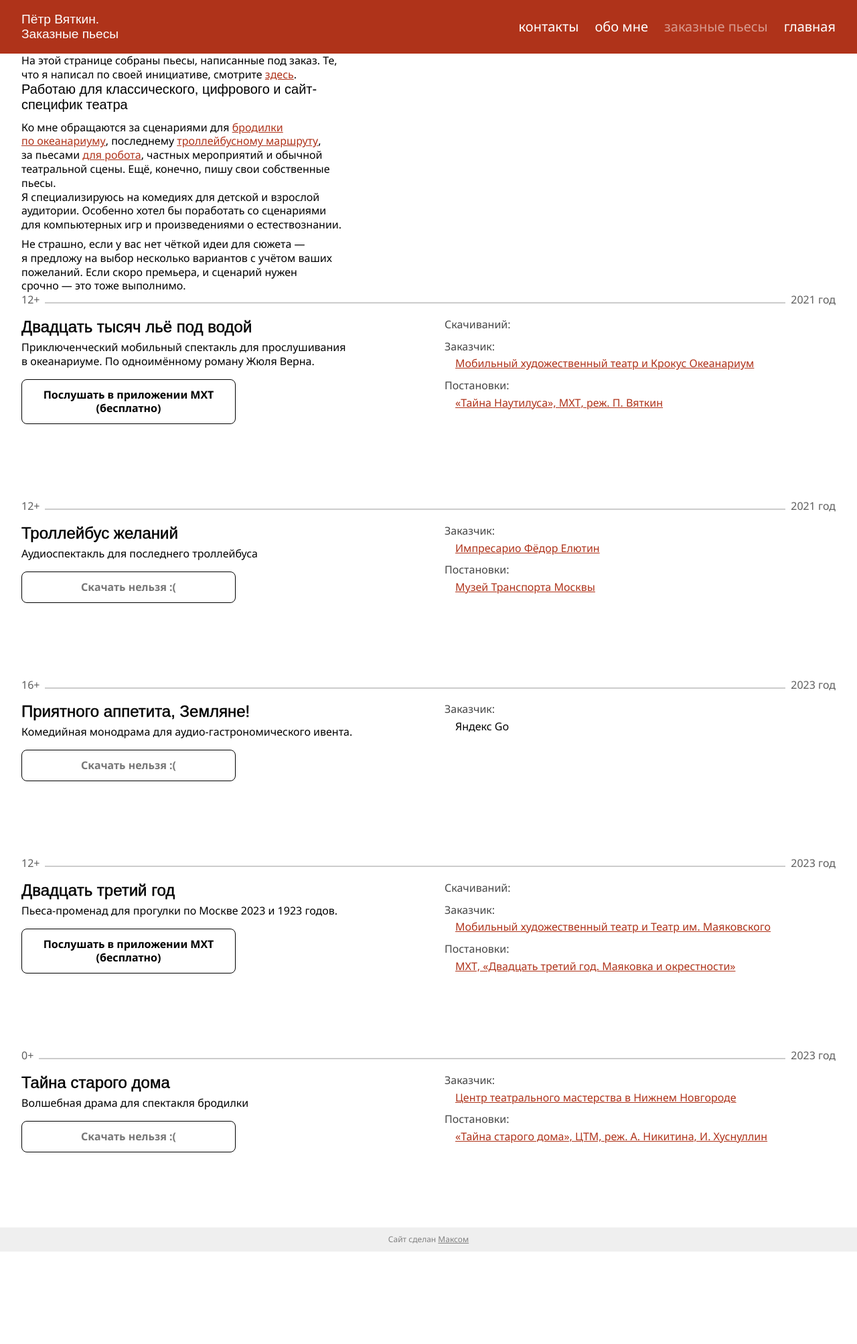
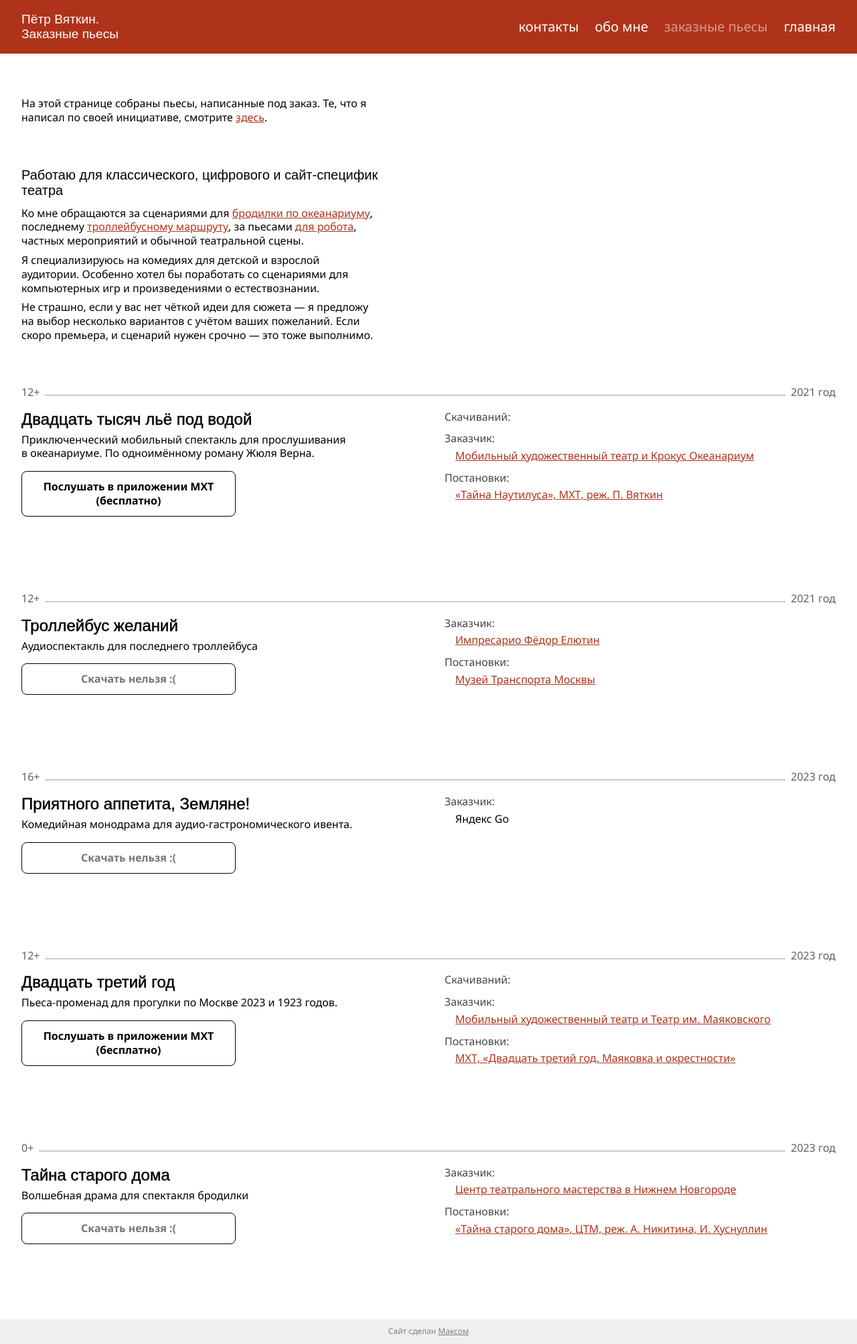
Before and after one commit to 1640max/vyatkin, a Jekyll site: the page built from contracted.html, in a window 1280 px wide. Shown: the whole page at 67% size. Built offline with Jekyll 4.4.1, drawn with Linux system fonts in a browser that asks for light colours; some web fonts are replaced; before the commit the page ends 1868 px from its top, so only the background shows below that.

Commit message:
Куча изменений
Касающихся свежих правок от заказчика. Блок index-content переименован в text

```diff
--- a/_sass/_index-content.scss
+++ b/_sass/_text.scss
@@ -1,40 +1,41 @@
-.index-content {
-	display: grid;
-  grid-auto-flow: row;
-  gap: 5rem;
+.text {
+
 }
 
-.index-content__self {
+.text__mt {
   margin-top: 4rem;
 }
 
-.index-content__text {
-	display: grid;
-  grid-auto-flow: row;
-  gap: 0.5rem;
-  max-width: 30rem;
+.text__text-block {
+	margin: 0 0 4rem;
 }
 
-.index-content__heading {
+.text__heading {
 	font: 1.25rem/115% $heading-family;
-  margin: 0 0 .25rem 0;
+  margin: 0 0 .75rem 0;
+  max-width: 28em;
 }
 
-.index-content__paragraph {
+.text__paragraph {
   font-style: normal;
-	margin: 0;
+	margin: 0 0 .5rem;
+  max-width: 33em;
 }
 
-.index-content__piece-section {
+.text__sort {
+  margin: 0 0 2rem;
+}
+
+/* .text__piece-section {
   display: grid;
   gap: 1.5rem;
 }
 
-.index-content__pieces-link {
+.text__pieces-link {
 
 }
 
-.index-content__piece-cards {
+.text__piece-cards {
 	display: grid;
   grid-auto-flow: column;
   grid-template-columns: unquote("min(75vw, 25rem)");
@@ -44,7 +45,7 @@
   justify-content: start; // Иногда отзывы отображаются уже прокрученные
 }
 
-.index-content__piece-card {
+.text__piece-card {
   grid-template-areas:
       "header"
       "heading"
@@ -54,4 +55,4 @@
       "button";
   grid-auto-columns: auto;
   grid-template-rows: auto;
-}
+} */
--- a/contracted.html
+++ b/contracted.html
@@ -3,29 +3,29 @@ layout: page
 title: Заказные пьесы
 ---
 
-<main class="index-content__text body__margin">
-  <p class="index-content__paragraph">
+<main class="text text__mt body__margin">
+  <div class="text__text-block">
+    <p class="text__paragraph">
       На этой странице собраны пьесы, написанные под заказ. Те, что я написал по своей инициативе, смотрите <a class="link" href="/#pieces">здесь</a>.
     </p>
-</main>
-<section class="index-content__text body__margin">
-  <h2 class="index-content__heading">
+  </div>
+
+  <section class="text__text-block">
+    <h2 class="text__heading">
       Работаю для классического, цифрового и сайт-специфик театра
     </h2>
-  <p class="index-content__paragraph">
-    Ко мне обращаются за сценариями для <a class="link" href="/pieces.html#piece-9">бродилки по океанариуму</a>, последнему <a class="link" href="https://mtmuseum.com/page24297285.html" target="_blank">троллейбусному маршруту</a>, за пьесами <a class="link" href="/pieces.html#piece-11">для робота</a>, частных мероприятий и обычной театральной сцены. Ещё, конечно, пишу свои собственные пьесы.
+    <p class="text__paragraph">
+      Ко мне обращаются за сценариями для <a class="link" href="/contracted.html#piece-9">бродилки по океанариуму</a>, последнему <a class="link" href="https://mtmuseum.com/page24297285.html" target="_blank">троллейбусному маршруту</a>, за пьесами <a class="link" href="/#piece-11">для робота</a>, частных мероприятий и обычной театральной сцены.
     </p>
-</section>
-<section class="index-content__text body__margin">
-  <p class="index-content__paragraph">
+    <p class="text__paragraph">
       Я специализируюсь на комедиях для детской и взрослой аудитории. Особенно хотел бы поработать со сценариями для компьютерных игр и произведениями о естествознании.
     </p>
-  <p class="index-content__paragraph">
+    <p class="text__paragraph">
       Не страшно, если у вас нет чёткой идеи для сюжета — я предложу на выбор несколько вариантов с учётом ваших пожеланий. Если скоро премьера, и сценарий нужен срочно — это тоже выполнимо.
     </p>
   </section>
 
-<div class="piece-cards body__margin">
+  <div class="piece-cards">
     <!-- Заказные минус «Сунгирские охотники» -->
     {%- for piece in site.data.pieces %}
       {%- if piece.client and piece.order != 15 %}
@@ -33,3 +33,4 @@ title: Заказные пьесы
       {% endif %}
     {% endfor %}
   </div>
+</main>
--- a/pieces.html
+++ b/pieces.html
@@ -2,7 +2,7 @@
 <html lang="ru-RU">
 <head>
   <meta charset="UTF-8">
-  <meta http-equiv="refresh" content="0; url=http://vyatkin.su/">
+  <meta http-equiv="refresh" content="0; url=/">
   <link rel="canonical" href="https://vyatkin.su">
   <title>Пьесы | Пётр Вяткин</title>
 </head>
--- a/style.scss
+++ b/style.scss
@@ -83,7 +83,7 @@ $default-family: 'Noto Sans', sans-serif;
 @import "_fullscreen";
 @import "_footer";
 @import "_hero";
-@import "_index-content";
+@import "_text";
 @import "_contacts";
 @import "_about";
 @import "_sort-ui";
```
Also changed, not shown: index.html (+12 -6 lines). Lines whose indentation alone changed are shown as unchanged.
